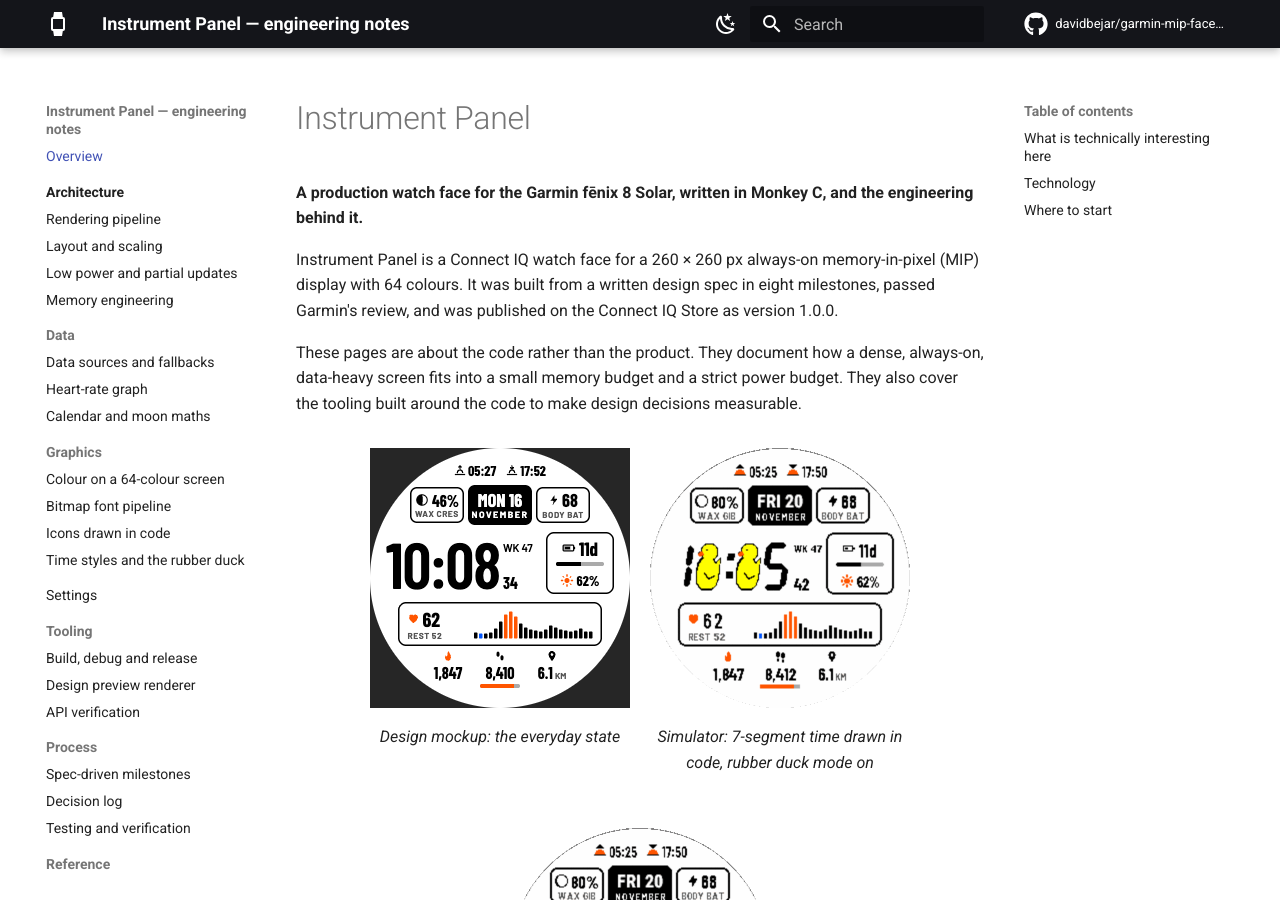
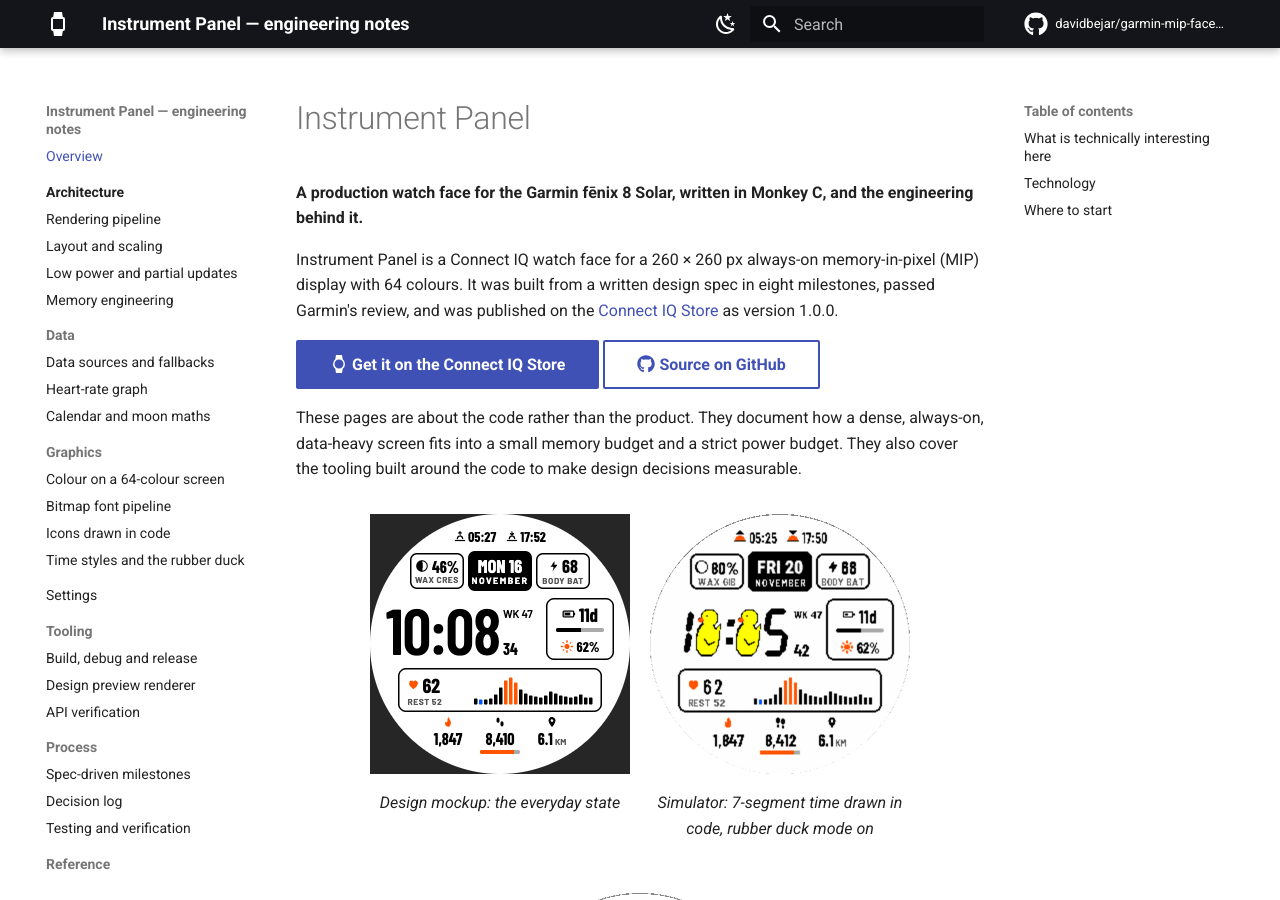
Before and after one commit to davidbejar/garmin-mip-face-1, an MkDocs documentation site: the page built from docs/index.md, in a window 1280 px wide and 900 px high. Built offline with MkDocs 1.6.1 and Material for MkDocs 9.7.7, drawn with Linux system fonts in a browser that asks for light colours; comment, search, counter and statistics services are not loaded; some of the changed text lies outside the part shown.

Commit message:
Link the Connect IQ Store listing; render icons in the docs
- README and the docs home page link to the store listing; the docs home
  gets "Get it on the Connect IQ Store" and "Source on GitHub" buttons.
- mkdocs.yml: enable pymdownx.emoji so the Material icon shortcodes on
  the home page cards render as icons instead of literal text.

Co-Authored-By: Claude Opus 5.5 <noreply@anthropic.com>

```diff
--- a/docs/index.md
+++ b/docs/index.md
@@ -4,7 +4,10 @@
 
 Instrument Panel is a Connect IQ watch face for a 260 × 260 px always-on memory-in-pixel (MIP) display with 64
 colours. It was built from a written design spec in eight milestones, passed Garmin's review, and was published on the
-Connect IQ Store as version 1.0.0.
+[Connect IQ Store](https://apps.garmin.com/en-US/apps/00cf4841-a09d-4a96-972b-a67b8fb4c242) as version 1.0.0.
+
+[:material-watch: Get it on the Connect IQ Store](https://apps.garmin.com/en-US/apps/00cf4841-a09d-4a96-972b-a67b8fb4c242){ .md-button .md-button--primary }
+[:fontawesome-brands-github: Source on GitHub](https://github.com/davidbejar/garmin-mip-face-1){ .md-button }
 
 These pages are about the code rather than the product. They document how a dense, always-on, data-heavy screen fits
 into a small memory budget and a strict power budget. They also cover the tooling built around the code to make
@@ -112,7 +115,7 @@ design decisions measurable.
 | Permissions | `ComplicationSubscriber`, `SensorHistory`, `UserProfile` (nothing else) |
 | Tooling | Python 3 with Pillow and NumPy (font generation, design previews, docs figures), Bash build script |
 | Fonts | Barlow, Barlow Condensed, Saira Condensed, Kalam (SIL Open Font License), converted to bitmap atlases |
-| Distribution | Connect IQ Store, version 1.0.0 (tagged `v1.0.0` in git) |
+| Distribution | [Connect IQ Store](https://apps.garmin.com/en-US/apps/00cf4841-a09d-4a96-972b-a67b8fb4c242), version 1.0.0 (tagged `v1.0.0` in git) |
 
 ## Where to start
 
--- a/mkdocs.yml
+++ b/mkdocs.yml
@@ -57,6 +57,9 @@ markdown_extensions:
   - pymdownx.arithmatex:
       generic: true
   - pymdownx.details
+  - pymdownx.emoji:
+      emoji_index: !!python/name:material.extensions.emoji.twemoji
+      emoji_generator: !!python/name:material.extensions.emoji.to_svg
   - pymdownx.highlight:
       anchor_linenums: true
   - pymdownx.inlinehilite
```
Also changed, not shown: README.md (+1 -1 lines).
